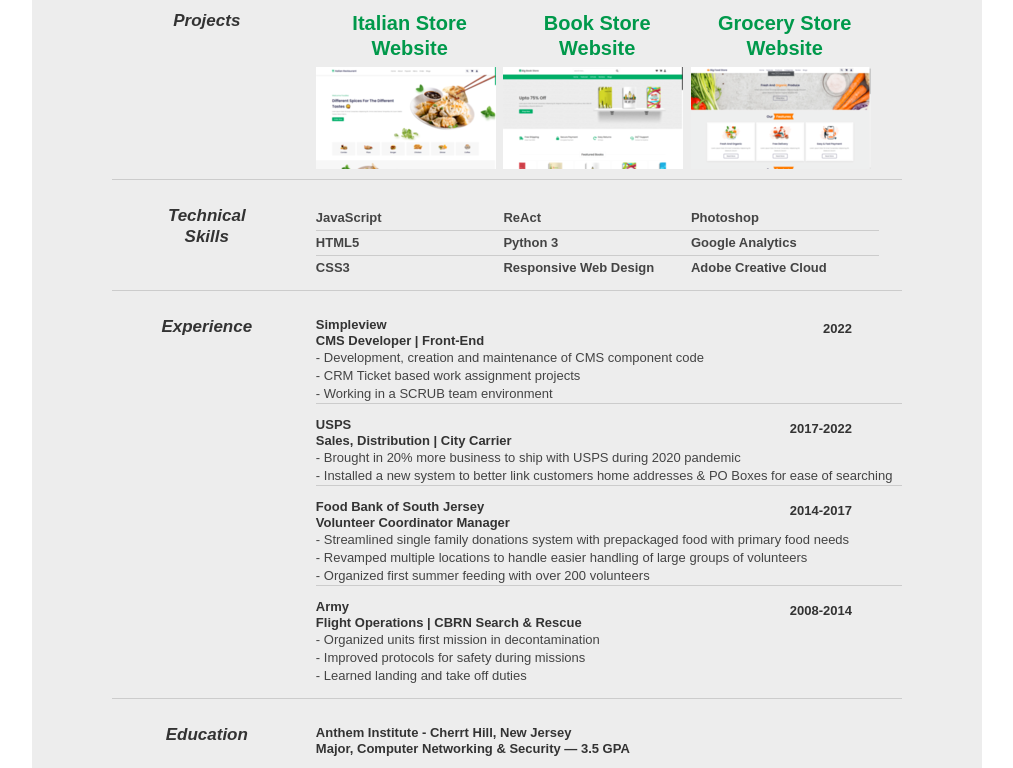
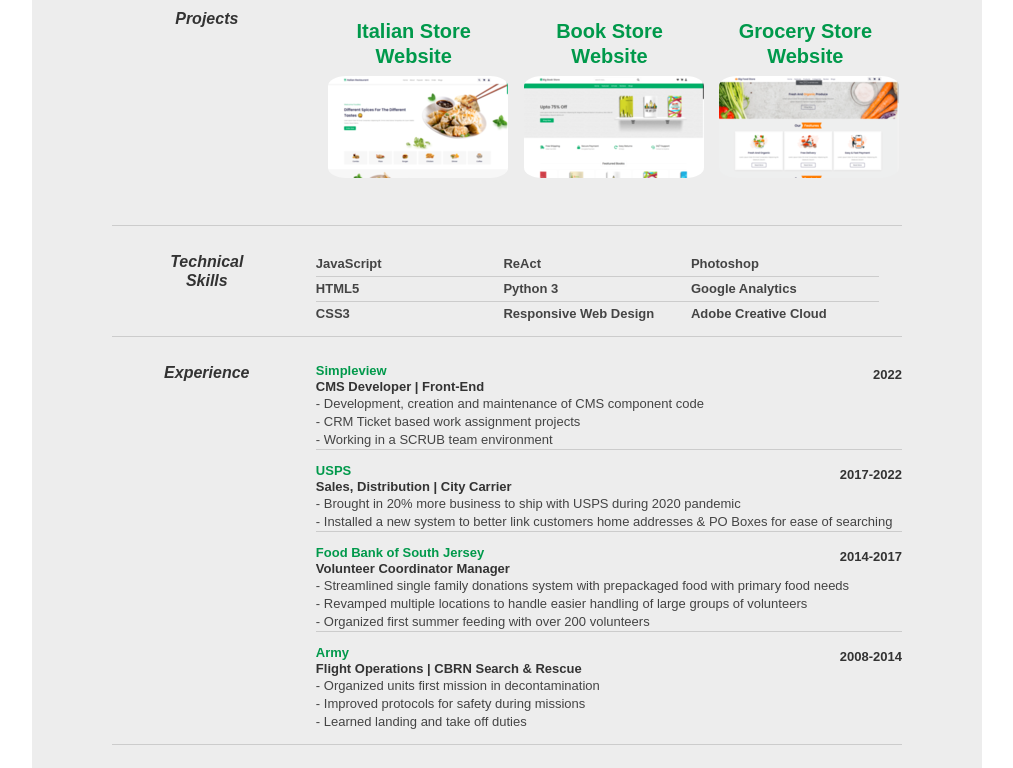
Before and after one commit to JosephPaulHughes/Joseph-Hughes-Resume, a plain HTML site: page index.html in a window 1280 px wide. Shown: the part 379-1147 px from the top of the page, without its empty margins (133-1146 px from the left). Drawn offline with Linux system fonts and the light colour scheme.

Commit message:
Add files via upload

```diff
--- a/index.html
+++ b/index.html
@@ -59,24 +59,24 @@
 						<div class="yui-u first projects">
 							<h2>Projects</h2>
 						</div>
-						<div class="yui-u">
+						<div class="yui-u main">
 
-								<div class="talent">
-									<h2><a href="https://github.com/JosephPaulHughes/big-Italian-Restaurant" target="_blank" rel="noopener noreferrer" alt="">Italian Store Website</a></h2>
+								<div class="talent1">
+									<h2><a href="https://github.com/JosephPaulHughes/big-Italian-Restaurant" target="_blank" rel="noopener noreferrer" alt="">Italian Store<br>Website</a></h2>
 									<div class="image">
 										<a href="https://bigitalianrestaurant.netlify.app/" target="_blank" rel="noopener noreferrer" alt=""> <img width="180" height="102" border="0" align="center"  src="images/Italian Store Website.png"/></a>
 									</div>
 								</div>
 
-								<div class="talent">
-									<h2><a href="https://github.com/JosephPaulHughes/Big-Book-Store" target="_blank" rel="noopener noreferrer" alt="">Book Store Website</a></h2>
+								<div class="talent2">
+									<h2><a href="https://github.com/JosephPaulHughes/Big-Book-Store" target="_blank" rel="noopener noreferrer" alt="">Book Store<br>Website</a></h2>
 									<div class="image">
 										<a href="https://bigbookstore.netlify.app/" target="_blank" rel="noopener noreferrer" alt=""> <img width="180" height="102" border="0" align="center"  src="images/Book Store Website.png"/></a>
 									</div>
 								</div>
 
-								<div class="talent">
-									<h2><a href="https://github.com/JosephPaulHughes/Grocery-Store" target="_blank" rel="noopener noreferrer" alt="">Grocery Store Website</a></h2>
+								<div class="talent3">
+									<h2><a href="https://github.com/JosephPaulHughes/Grocery-Store" target="_blank" rel="noopener noreferrer" alt="">Grocery Store<br>Website</a></h2>
 									<div class="image">
 										<a href="https://bigfoodstore.netlify.app/" target="_blank" rel="noopener noreferrer" alt=""> <img width="180" height="102" border="0" align="center"  src="images/Grocery Store Website.png"/></a>
 									</div>
@@ -171,7 +171,7 @@
 						</div>
 						<div class="yui-u">
 							<h2>Anthem Institute - Cherrt Hill, New Jersey</h2>
-							<h3>Major, Computer Networking & Security &mdash; <strong>3.5 GPA</strong> </h3>
+							<h3>Major, <strong>Networking & Security</strong> &mdash; <strong>3.5 GPA</strong> </h3>
 						</div>
 					</div><!--// .yui-gf -->
 
--- a/resume.css
+++ b/resume.css
@@ -1,16 +1,8 @@
 /*
 ---------------------------------------------------------------------------------
-	STRIPPED DOWN RESUME TEMPLATE
-    html resume
 
-    v0.9: 5/28/09
-
-    design and code by: thingsthatarebrown.com
-                        (matt brown)
 ---------------------------------------------------------------------------------
 */
-
-
 .msg { padding: 10px; background: #222; position: relative; }
 .msg h1 { color: #fff;  }
 .msg a { margin-left: 20px; background: #408814; color: white; padding: 4px 8px; text-decoration: none; }
@@ -83,7 +75,7 @@ p.enlarge span { color: #000 }
 .first h2 {
     font-style: italic;
     font-weight: 900;
-    font-size: 17px;
+    font-size: 16px;
 }
 .last { border-bottom: 0 }
 
@@ -98,11 +90,12 @@ a#pdf:hover { background: #222; }
     border-bottom: 1px solid #ccc; }
 .job h2:first-child {
     font-weight: 900;
+    color: #00994b;
 }
 .job h4 {
     position: absolute;
     top: 0.35em;
-    right: 50px;
+    right: 0px;
     font-weight: 900;
 }
 .job p { }
@@ -119,11 +112,57 @@ a#pdf:hover { background: #222; }
     font-weight: 700;
     padding-bottom: 10px;
 }
-.talent h2 {
+
+.talent1, .talent2, .talent3 {
+    flex-shrink: 0;
+	height: calc(119px + 6vw);
+	width: calc(119px + 6vw);
+	border: calc(8px + 0.2vw) solid transparent;
+	background-origin: border-box;
+	background-clip: content-box, border-box;
+	background-size: cover;
+	box-sizing: border-box;
+    border-radius: 10%;
+}
+
+.talent h2, .talent1 h2, .talent2 h2, .talent3 h2 {
     margin-bottom: 6px;
     font-size: 20px;
     font-weight: 900;
     text-align: center;
+    white-space: nowrap;
+}
+
+.image img:hover{
+}
+
+.image img {
+    position: absolute;
+    top: 2px;
+    left: 2px;
+    border-radius: 10%;
+}
+
+.image {
+    position: relative;
+}
+
+.image:hover {
+    position: relative;
+    height: 106px;
+    width: 184px;
+    border-radius: 10%;
+	background-image: linear-gradient(#f9f047, #0fd850);
+}
+
+.yui-u.main {
+        display: grid;
+        grid-template-columns: 1fr 1fr 1fr;
+        margin-bottom: 20px;
+}
+
+.yui-u h3 strong:first-child {
+    color: #00994b;
 }
 
 #srt-ttab { margin-bottom: 100px; text-align: center;  }
@@ -150,13 +189,11 @@ a#pdf:hover { background: #222; }
 }
 .yui-gf div.first{width:12.3%;}
 
-.image img{
-}
-
 html{color:#000;background:#FFF;}
 body,div,dl,dt,dd,ul,ol,li,h1,h2,h3,h4,h5,h6,pre,code,form,fieldset,legend,input,button,textarea,p,blockquote,th,td{margin:0;padding:0;}
 table{border-collapse:collapse;border-spacing:0;}
-fieldset,img{border:0;}address,caption,cite,code,dfn,em,strong,th,var,optgroup{font-style:inherit;font-weight:inherit;}
+fieldset,img{border:0;}
+address,caption,cite,code,dfn,em,strong,th,var,optgroup{font-style:inherit;font-weight:inherit;}
 del,ins{text-decoration:none;}
 li{list-style:none;}
 caption,th{text-align:left;}
```
